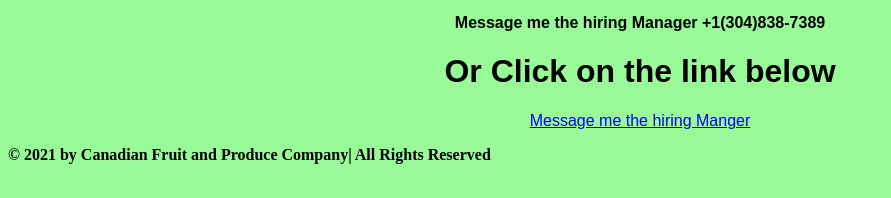
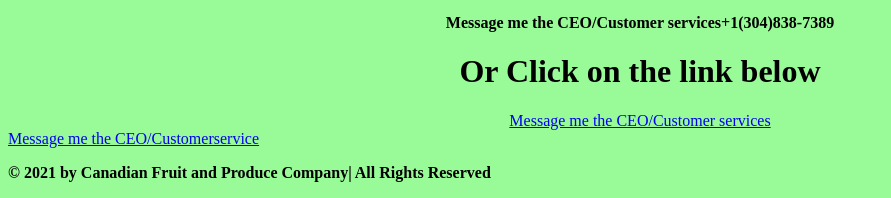
Before and after one commit to Manuel-mar/canadafruitandproduce.com, a plain HTML site: page index.html in a window 1280 px wide. Shown: the part 2771-2969 px from the top of the page, without its empty margins (0-891 px from the left). Drawn offline with Linux system fonts and the light colour scheme.

Commit message:
Add files via upload

```diff
--- a/index.html
+++ b/index.html
@@ -1,8 +1,11 @@
 <!DOCTYPE.html>
 <html>
 <head>
+    <meta charset="UTF-8">
+    <meta name="viewport" content="width=device-width, initial-scale=1.0" />
+    <title>Canada Fruit and Produce</title>
+</head>
 <body style="background-color: palegreen"/>
-<body>
 <header>
 <a href="index.html">
 <img src="Logo2.png" width="100%" alt="Canada Fruit Produce Company" title="Canada Fruit Produce Company- What a taste...."/>
@@ -47,14 +50,14 @@ Our buyers and sales staff are extremely knowledgeable in their areas of experti
 
 <footer>
 <center>
-   <font face="arial" color="black">
-<p><b>Message me the hiring Manager +1(304)838-7389</p></b>
+<p><b>Message me the CEO/Customer services+1(304)838-7389</p></b>
 <center>
 <h1>Or Click on the link below</h1>
 </center>
-<a href="https://wa.me/+13048387389">Message me the hiring Manger</a>
+<a href="https://wa.me/+13048387389">Message me the CEO/Customer services</a>
 </center>
-</font>
+<a href="https://wa.me/+13048387389">Message me the CEO/Customerservice</a>
+</center>
 
 
 <p><b>© 2021 by Canadian Fruit and Produce Company| All Rights Reserved</p></b>
```
Also changed, not shown: about.html (+7 -5 lines), contact.html (+7 -2 lines), foreign.html (+4 -1 lines), our certifications.html (+7 -2 lines), product.html (+6 -3 lines).
